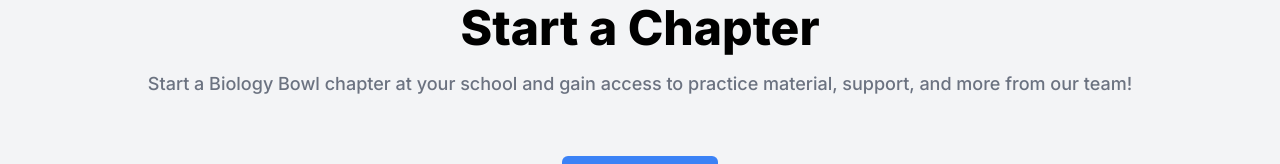
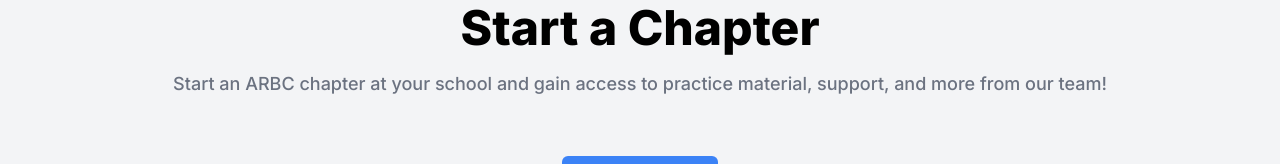
Before and after one commit to LOHS-ACSL-CLUB/arbc-website-frontend, a React (Vite) app: page /chapters in a window 1280 px wide. Shown: the part 747-911 px from the top of the page. Built offline with nearby package versions, Linux system fonts and the light colour scheme.

Commit message:
changed a word

```diff
--- a/src/components/ChaptersPage/StartChapterSection.tsx
+++ b/src/components/ChaptersPage/StartChapterSection.tsx
@@ -7,8 +7,8 @@
             <div className="content">
                 <h2>Start a Chapter</h2>
                 <p>
-                    Start a Biology Bowl chapter at your school and gain access
-                    to practice material, support, and more from our team!
+                    Start an ARBC chapter at your school and gain access to
+                    practice material, support, and more from our team!
                 </p>
                 <Link to="https://docs.google.com/forms/d/1sjg-nlGddNjsCz5EK3pXgi-L0iDX5E_Cx05EQQ_xepc/viewform?edit_requested=true">
                     Start a Chapter
```
